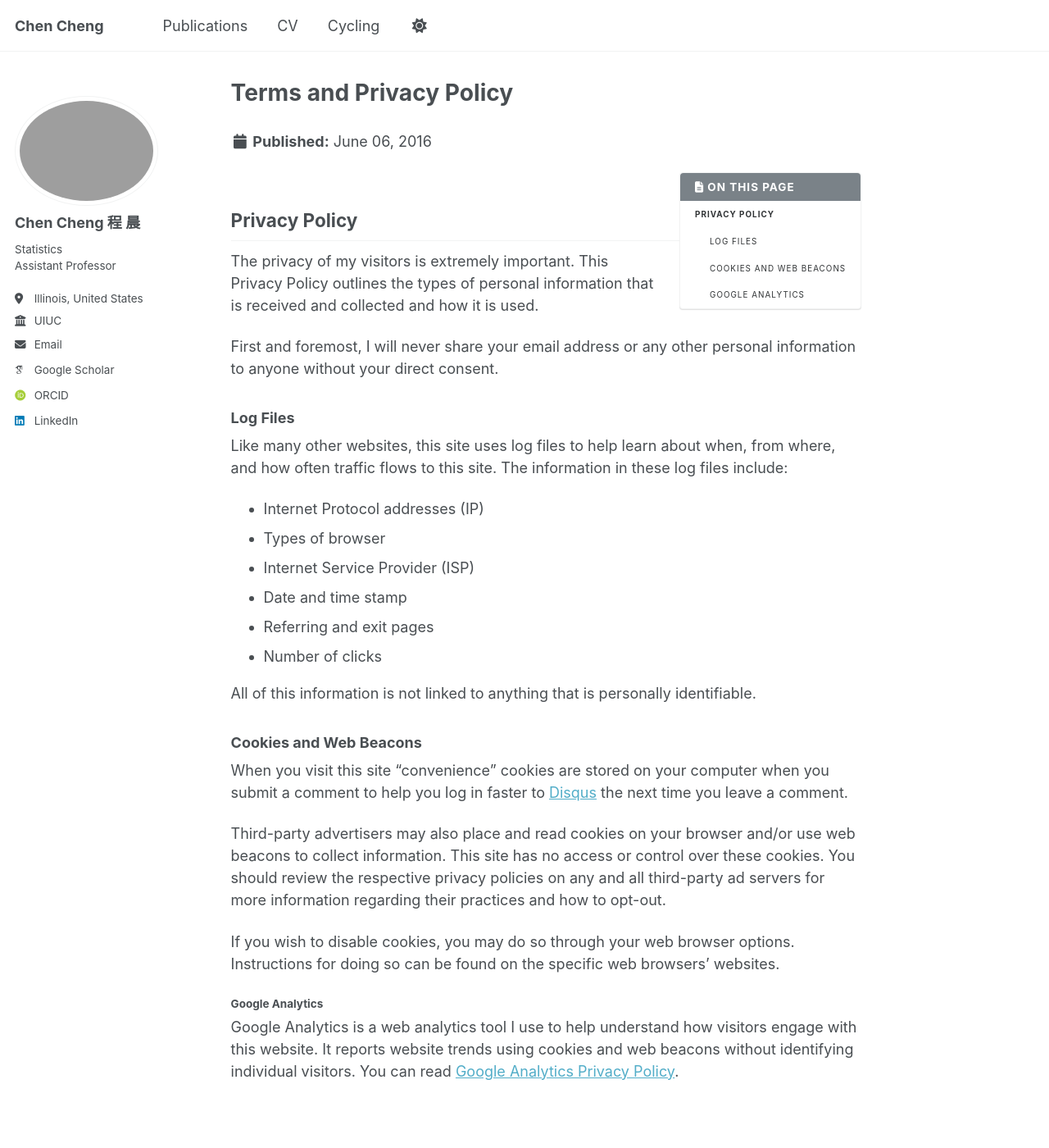
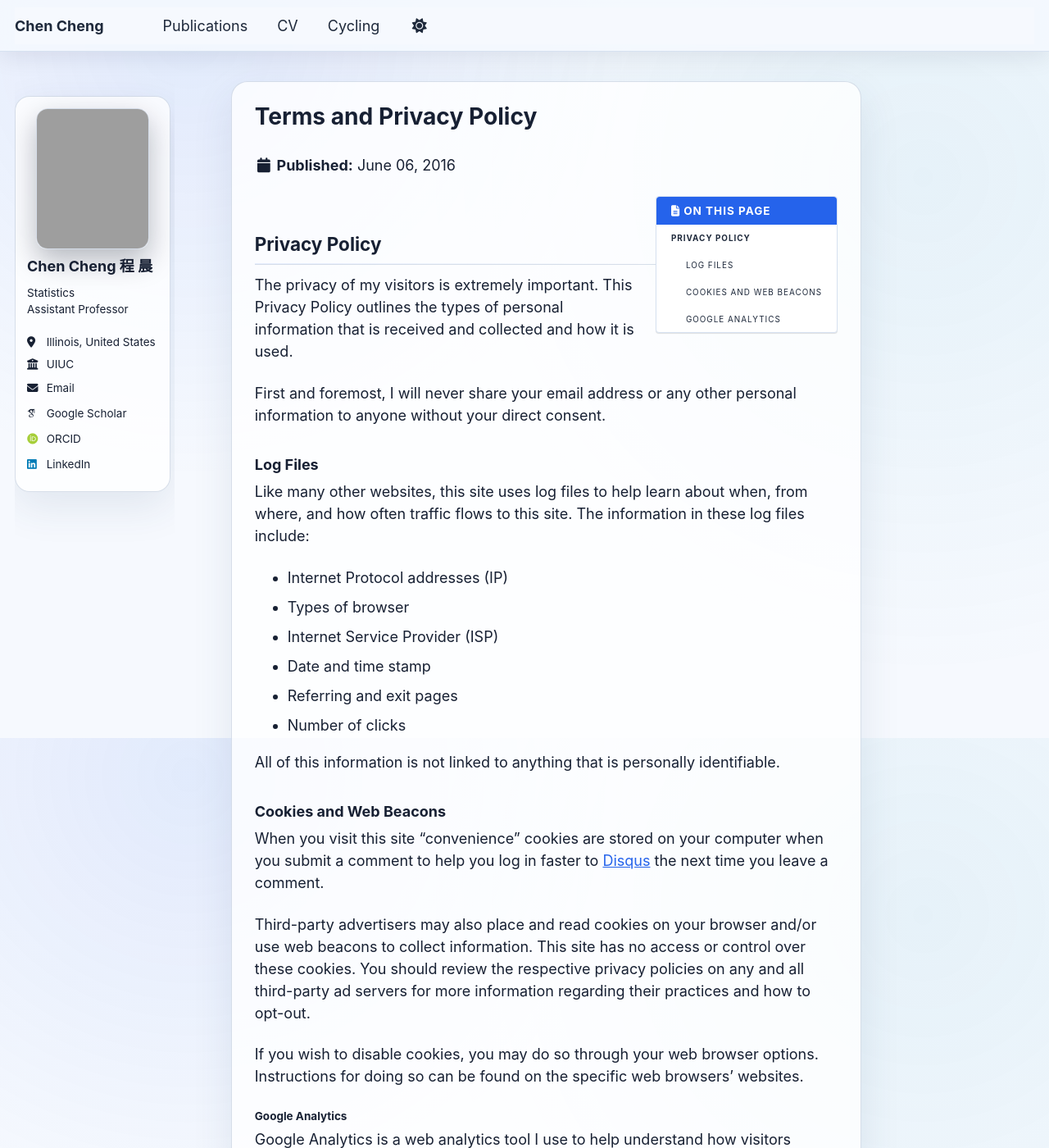
Before and after one commit to Moriartycc/Moriartycc.github.io, a Jekyll site: the page built from _pages/terms.md, in a window 1280 px wide and 1400 px high. Shown: the whole window at 82% size. Built offline with Jekyll 4.4.1, drawn with Linux system fonts in a browser that asks for light colours; some web fonts are replaced; a script that is not in the unit is left out.

Commit message:
Modernize homepage with cold deep-tech styling

```diff
--- a/_layouts/single.html
+++ b/_layouts/single.html
@@ -28,6 +28,19 @@
         <header>
           {% if page.title %}<h1 class="page__title">
   {{ page.title }}
+  {% if page.url == "/" %}
+    <span class="page__quick-links" aria-label="Academic profile links">
+      <a href="https://scholar.google.com/citations?user=UqiD090AAAAJ" target="_blank" rel="noopener noreferrer" class="page__quick-link">
+        <i class="ai ai-google-scholar" aria-hidden="true"></i><span>Google Scholar</span>
+      </a>
+      <a href="{{ base_path }}/files/cv/cv.pdf" class="page__quick-link">
+        <i class="fas fa-file-pdf" aria-hidden="true"></i><span>CV</span>
+      </a>
+      <a href="{{ base_path }}/publications/" class="page__quick-link">
+        <i class="fas fa-book-open" aria-hidden="true"></i><span>Publications</span>
+      </a>
+    </span>
+  {% endif %}
   {% if page.key == "publications" %}
     <a href="https://scholar.google.com/citations?user=UqiD090AAAAJ" target="_blank" class="btn-scholar" aria-label="Google Scholar">
       <i class="ai ai-google-scholar"></i> Google Scholar
--- a/_sass/theme/_default_dark.scss
+++ b/_sass/theme/_default_dark.scss
@@ -8,11 +8,11 @@
 $darker-gray                : mix(#000, $gray, 60%);
 $light-gray                 : mix(#fff, $gray, 50%);
 
-$background                 : #474747;
-$background-light           : mix(#fff, $background, 80%);
-$background-lighter         : mix(#fff, $background, 90%);
-$text                       : #ffffff;
-$link                       : #0ea1c5;
+$background                 : #0b1220;
+$background-light           : #16233a;
+$background-lighter         : #1d2d49;
+$text                       : #e6edf7;
+$link                       : #67e8f9;
 $link-dark                  : mix(#000, $link, 25%);
 $link-light                 : mix(#fff, $link, 25%);
 
@@ -35,20 +35,20 @@
 
 /* Dark theme for the site */
 html[data-theme="dark"] {
-    --global-base-color                 : #{$background};
+    --global-base-color                 : #38bdf8;
     --global-bg-color                   : #{$background};
-    --global-footer-bg-color            : #{$background};
-    --global-border-color               : #{$light-gray};
+    --global-footer-bg-color            : #08101d;
+    --global-border-color               : #263853;
     --global-dark-border-color          : #{$background-light};
-    --global-code-background-color      : #fafafa;
-    --global-code-text-color            : #{$darker-gray};
-    --global-fig-caption-color          : #{$light-gray};
+    --global-code-background-color      : #111c2e;
+    --global-code-text-color            : #dbeafe;
+    --global-fig-caption-color          : #9fb0c6;
     --global-link-color                 : #{$link};
     --global-link-color-hover           : #{$link-dark};
     --global-link-color-visited         : #{$link-light};
     --global-masthead-link-color        : #{$text};
     --global-masthead-link-color-hover  : #{$background-light};
     --global-text-color                 : #{$text};
-    --global-text-color-light           : #f3f3f3;
+    --global-text-color-light           : #a7b6ca;
     --global-thead-color                : #{$background-lighter};
 }
--- a/_sass/theme/_default_light.scss
+++ b/_sass/theme/_default_light.scss
@@ -28,20 +28,20 @@
 
 /* Default light theme for the site */
 :root {
-    --global-base-color                 : #{$gray};
-    --global-bg-color                   : #fff;
-    --global-footer-bg-color            : #f2f3f3;
-    --global-border-color               : #{$lighter-gray};
-    --global-dark-border-color          : #bdc1c4;
-    --global-code-background-color      : #fafafa;
-    --global-code-text-color            : #{$darker-gray};
-    --global-fig-caption-color          : mix(#fff,  #{$dark-gray}, 25%);
-    --global-link-color                 : #52adc8;
-    --global-link-color-hover           : mix(#000, #2f7f93, 25%);
-    --global-link-color-visited         : mix(#fff, #2f7f93, 25%);
-    --global-masthead-link-color        : #{$dark-gray};
-    --global-masthead-link-color-hover  : mix(#000, #{$gray}, 25%);
-    --global-text-color                 : #{$dark-gray};
-    --global-text-color-light           : #{$light-gray};
-    --global-thead-color                : #{$lighter-gray};
+    --global-base-color                 : #2563eb;
+    --global-bg-color                   : #f6f9fe;
+    --global-footer-bg-color            : #edf3fb;
+    --global-border-color               : #d7e2f1;
+    --global-dark-border-color          : #b7c6da;
+    --global-code-background-color      : #eef4fc;
+    --global-code-text-color            : #1e293b;
+    --global-fig-caption-color          : #64748b;
+    --global-link-color                 : #2563eb;
+    --global-link-color-hover           : #1d4ed8;
+    --global-link-color-visited         : #4f46e5;
+    --global-masthead-link-color        : #1e293b;
+    --global-masthead-link-color-hover  : #2563eb;
+    --global-text-color                 : #172033;
+    --global-text-color-light           : #64748b;
+    --global-thead-color                : #e5edf8;
 }
--- a/assets/css/style.scss
+++ b/assets/css/style.scss
@@ -128,3 +128,146 @@
 .page__content .btn-github:hover {
   background: rgba(25, 25, 25, 0.5);  /* #1e701e at 30% opacity */
 }
+
+/* Cold, layered deep-tech design system. */
+:root {
+  --tech-surface: rgba(255, 255, 255, 0.78);
+  --tech-surface-raised: rgba(255, 255, 255, 0.94);
+  --tech-border: rgba(78, 112, 154, 0.22);
+  --tech-accent: #2563eb;
+  --tech-accent-bright: #0891b2;
+  --tech-accent-soft: rgba(37, 99, 235, 0.10);
+  --tech-shadow: 0 18px 50px rgba(43, 69, 107, 0.10);
+}
+
+html[data-theme="dark"] {
+  --tech-surface: rgba(15, 27, 46, 0.78);
+  --tech-surface-raised: rgba(20, 35, 58, 0.94);
+  --tech-border: rgba(125, 170, 222, 0.20);
+  --tech-accent: #60a5fa;
+  --tech-accent-bright: #67e8f9;
+  --tech-accent-soft: rgba(56, 189, 248, 0.11);
+  --tech-shadow: 0 24px 70px rgba(0, 5, 18, 0.42);
+}
+
+body {
+  background-color: var(--global-bg-color);
+  background-image:
+    radial-gradient(circle at 18% 5%, color-mix(in srgb, var(--tech-accent) 10%, transparent), transparent 30rem),
+    radial-gradient(circle at 88% 24%, color-mix(in srgb, var(--tech-accent-bright) 7%, transparent), transparent 34rem);
+  background-attachment: fixed;
+}
+
+.masthead {
+  background: color-mix(in srgb, var(--global-bg-color) 82%, transparent);
+  -webkit-backdrop-filter: blur(14px) saturate(135%);
+  backdrop-filter: blur(14px) saturate(135%);
+  box-shadow: 0 8px 28px rgba(7, 18, 35, 0.08);
+}
+
+.page__inner-wrap,
+.sidebar > div[itemscope] {
+  background: var(--tech-surface);
+  border: 1px solid var(--tech-border);
+  box-shadow: var(--tech-shadow);
+}
+
+.page__inner-wrap {
+  padding: clamp(1rem, 2.2vw, 1.75rem);
+  border-radius: 20px;
+}
+
+@media screen and (min-width: 1024px) {
+  .sidebar > div[itemscope] {
+    width: min(100%, 190px);
+    padding: 14px;
+    border-radius: 18px;
+  }
+
+  .sidebar .author__avatar {
+    display: block;
+    width: 138px;
+    height: 172px;
+    margin: 0 auto;
+  }
+
+  .sidebar .author__avatar img {
+    display: block;
+    width: 138px;
+    height: 172px;
+    max-width: none;
+    padding: 0;
+    object-fit: cover;
+    object-position: 50% 28%;
+    border: 1px solid var(--tech-border);
+    border-radius: 14px;
+    box-shadow: 0 14px 34px rgba(2, 12, 28, 0.28);
+  }
+}
+
+.page__title {
+  flex-wrap: wrap;
+  gap: 10px 14px;
+}
+
+.page__quick-links {
+  display: inline-flex;
+  flex-wrap: wrap;
+  gap: 7px;
+}
+
+.page__quick-link {
+  display: inline-flex;
+  align-items: center;
+  gap: 6px;
+  min-height: 30px;
+  padding: 5px 10px;
+  color: var(--global-text-color) !important;
+  background: var(--tech-surface-raised);
+  border: 1px solid var(--tech-border);
+  border-radius: 999px;
+  box-shadow: 0 5px 16px rgba(9, 25, 48, 0.08);
+  font-size: 0.78rem;
+  font-weight: 600;
+  line-height: 1;
+  text-decoration: none !important;
+  transition: border-color 160ms ease, color 160ms ease, transform 160ms ease, box-shadow 160ms ease;
+}
+
+.page__quick-link i {
+  color: var(--tech-accent-bright);
+}
+
+.page__quick-link:hover,
+.page__quick-link:focus-visible {
+  color: var(--tech-accent-bright) !important;
+  border-color: color-mix(in srgb, var(--tech-accent-bright) 58%, var(--tech-border));
+  box-shadow: 0 8px 22px color-mix(in srgb, var(--tech-accent) 18%, transparent);
+  transform: translateY(-1px);
+}
+
+.page__content h2 {
+  border-bottom-color: var(--tech-border);
+  background-image: linear-gradient(90deg, var(--tech-accent-soft), transparent 72%);
+  background-repeat: no-repeat;
+  background-size: 100% 1px;
+  background-position: left bottom;
+}
+
+#research-keyword-previews .map-shell {
+  padding: 8px;
+  background: color-mix(in srgb, var(--tech-surface-raised) 76%, transparent);
+  border: 1px solid var(--tech-border);
+  border-radius: 18px;
+  box-shadow: inset 0 1px 0 color-mix(in srgb, white 8%, transparent), 0 18px 46px rgba(4, 14, 31, 0.12);
+}
+
+@media screen and (max-width: 1023px) {
+  .page__inner-wrap {
+    border-radius: 15px;
+  }
+
+  .page__quick-links {
+    width: 100%;
+  }
+}
```
